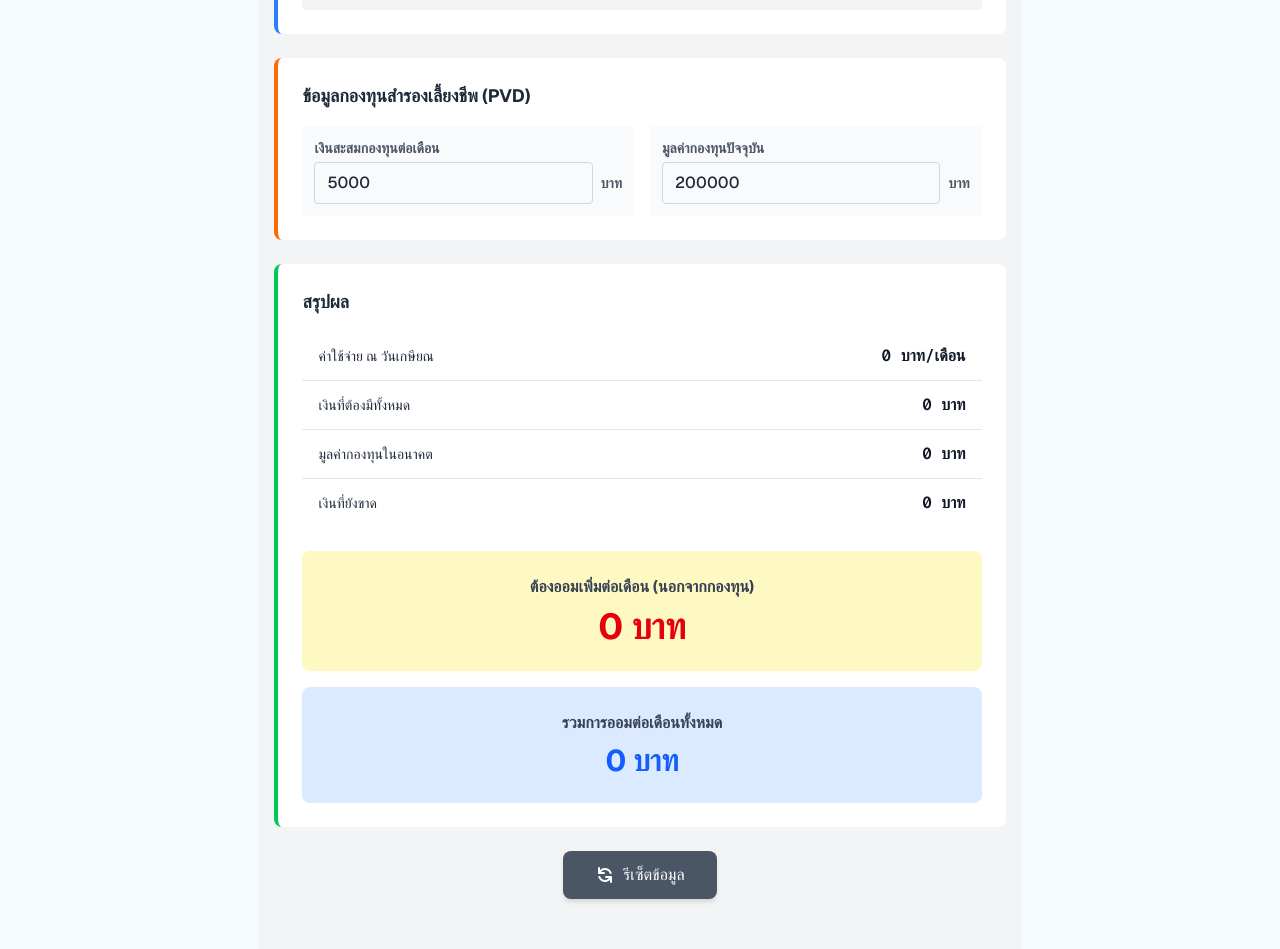
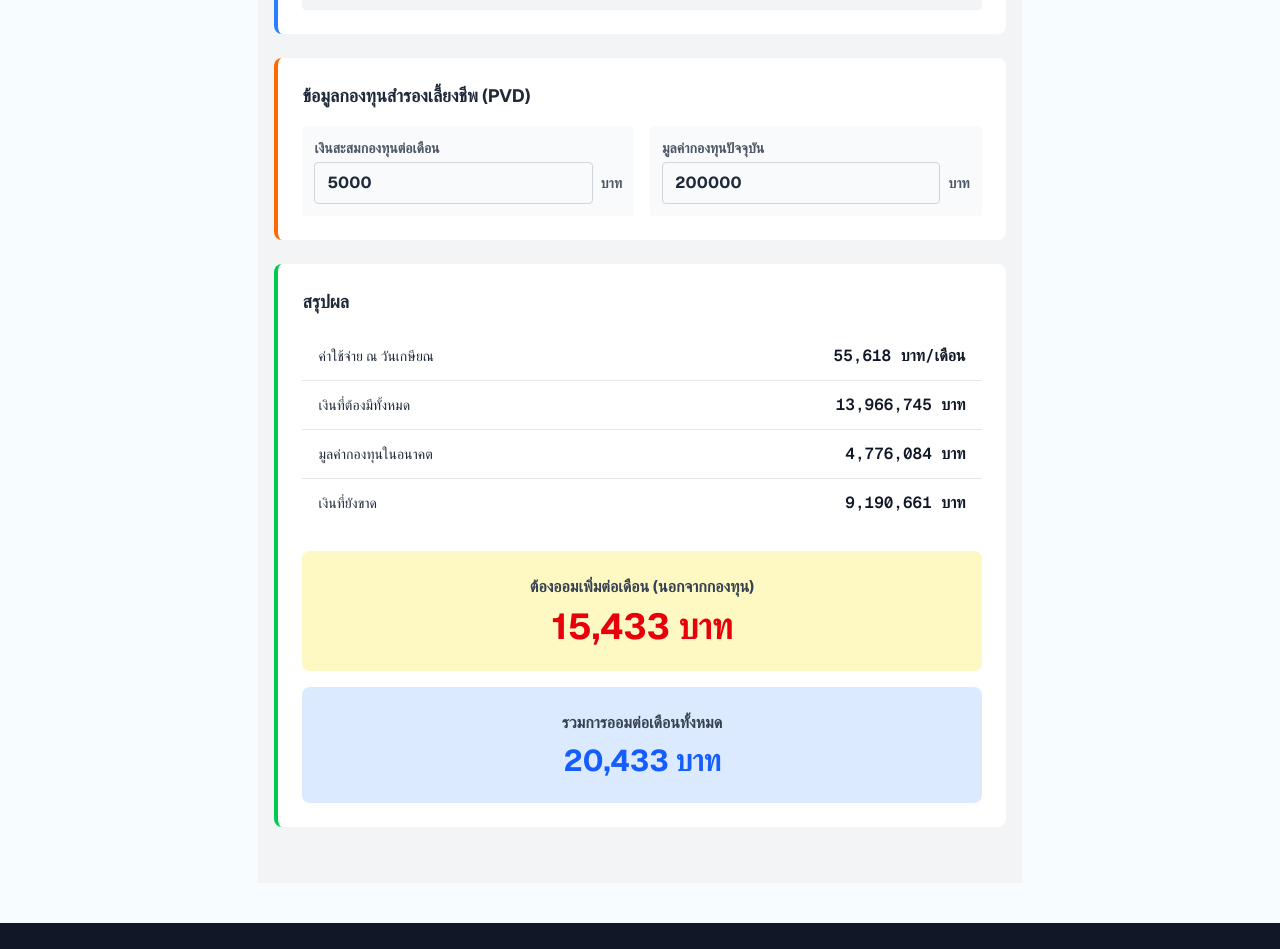
Before and after one commit to Games437/FiscalForce, a Next.js app: page /Components/retirement in a window 1280 px wide. Shown: the part 980-1929 px from the top of the page. Built offline with nearby package versions, Linux system fonts and the light colour scheme.

Commit message:
FiscalForce-v0.6.1

```diff
--- a/src/app/Components/retirement/page.tsx
+++ b/src/app/Components/retirement/page.tsx
@@ -2,16 +2,16 @@
 
 import React, { useState, useMemo, useCallback, memo } from 'react';
 
-// ✅ InputField แก้ให้ไม่ขยับ layout ตอนพิมพ์
-const InputField = memo(({ label, keyName, suffix = "", value, onChange }: any) => {
-  const handleInput = (e: React.ChangeEvent<HTMLInputElement>) => {
-    const val = e.target.value;
-    // อนุญาตให้พิมพ์ได้เฉพาะตัวเลข จุด ทศนิยม
-    if (/^-?\d*\.?\d*$/.test(val) || val === "") {
-      onChange(keyName, val);
-    }
-  };
+// ✅ ย้าย InputField ออกมานอก RetirementPlan
+interface InputFieldProps {
+  label: string;
+  keyName: string;
+  suffix?: string;
+  value: string;
+  onChange: (key: string, value: string) => void;
+}
 
+const InputField = memo(({ label, keyName, suffix = "", value, onChange }: InputFieldProps) => {
   return (
     <div className="bg-gray-50 p-3 rounded">
       <label className="text-sm text-gray-600 block mb-1">{label}</label>
@@ -20,14 +20,12 @@ const InputField = memo(({ label, keyName, suffix = "", value, onChange }: any)
           type="text"
           inputMode="decimal"
           value={value}
-          onChange={handleInput}
-          className="flex-1 min-w-0 w-full px-3 py-2 border border-gray-300 rounded
+          onChange={(e) => onChange(keyName, e.target.value)}
+          className="w-full px-3 py-2 border border-gray-300 rounded
                      focus:outline-none focus:ring-2 focus:ring-blue-500
-                     text-gray-800 font-medium"
+                     font-bold text-gray-800"
         />
-        {suffix && (
-          <span className="text-sm text-gray-600 whitespace-nowrap">{suffix}</span>
-        )}
+        {suffix && <span className="text-sm text-gray-600 whitespace-nowrap">{suffix}</span>}
       </div>
     </div>
   );
@@ -35,33 +33,24 @@ const InputField = memo(({ label, keyName, suffix = "", value, onChange }: any)
 InputField.displayName = "InputField";
 
 export default function RetirementPlan() {
-  const defaultInputs = {
-    currentAge: "0",
-    retireAge: "0",
-    lifeExpectancy: "0",
-    currentExpense: "0",
+  const [inputs, setInputs] = useState({
+    currentAge: "35",
+    retireAge: "60",
+    lifeExpectancy: "85",
+    currentExpense: "30000",
     inflationRate: "2.5",
     salaryGrowth: "3.0",
     returnAfterRetire: "4.0",
     pvdReturn: "5.0",
     pvdMonthly: "5000",
     pvdCurrent: "200000",
-  };
-
-  const [inputs, setInputs] = useState(defaultInputs);
+  });
 
   const handleChange = useCallback((key: string, value: string) => {
     setInputs(prev => ({ ...prev, [key]: value }));
   }, []);
 
-  const handleReset = useCallback(() => {
-    setInputs(defaultInputs);
-  }, []);
-
-  const toNumber = (v: string) => {
-    const num = parseFloat(v);
-    return isNaN(num) ? 0 : num;
-  };
+  const toNumber = (v: string) => parseFloat(v) || 0;
 
   const results = useMemo(() => {
     const currentAge = toNumber(inputs.currentAge);
@@ -74,20 +63,6 @@ export default function RetirementPlan() {
     const pvdReturn = toNumber(inputs.pvdReturn);
     const pvdMonthly = toNumber(inputs.pvdMonthly);
     const pvdCurrent = toNumber(inputs.pvdCurrent);
-
-    if (!retireAge || !lifeExpectancy || !currentExpense) {
-      return {
-        yearsToRetire: 0,
-        yearsAfterRetire: 0,
-        futureExpense: 0,
-        realRate: 0,
-        totalNeeded: 0,
-        totalPVD: 0,
-        shortage: 0,
-        additionalSavings: 0,
-        totalMonthlySavings: 0,
-      };
-    }
 
     const yearsToRetire = retireAge - currentAge;
     const yearsAfterRetire = lifeExpectancy - retireAge;
@@ -108,10 +83,7 @@ export default function RetirementPlan() {
     if (Math.abs(rMonthly - gMonthly) < 0.0001) {
       pvdMonthlySavings = pvdMonthly * monthsToRetire * Math.pow(1 + rMonthly, monthsToRetire);
     } else {
-      const factor =
-        (Math.pow(1 + rMonthly, monthsToRetire) -
-          Math.pow(1 + gMonthly, monthsToRetire)) /
-        (rMonthly - gMonthly);
+      const factor = (Math.pow(1 + rMonthly, monthsToRetire) - Math.pow(1 + gMonthly, monthsToRetire)) / (rMonthly - gMonthly);
       pvdMonthlySavings = pvdMonthly * factor;
     }
 
@@ -134,7 +106,7 @@ export default function RetirementPlan() {
   }, [inputs]);
 
   const formatNumber = (num: number) =>
-    new Intl.NumberFormat("th-TH", { maximumFractionDigits: 0 }).format(num);
+    new Intl.NumberFormat('th-TH', { maximumFractionDigits: 0 }).format(num);
 
   return (
     <div className="min-h-screen bg-gray-100 py-8 px-4">
@@ -146,7 +118,7 @@ export default function RetirementPlan() {
         {/* ข้อมูลพื้นฐาน */}
         <div className="bg-white rounded-lg p-6 mb-6 border-l-4 border-blue-500">
           <h2 className="text-lg font-bold text-gray-800 mb-4">ข้อมูลพื้นฐาน</h2>
-          <div className="grid grid-cols-1 md:grid-cols-2 gap-4 items-start">
+          <div className="grid grid-cols-1 md:grid-cols-2 gap-4">
             <InputField label="อายุปัจจุบัน" keyName="currentAge" value={inputs.currentAge} onChange={handleChange} suffix="ปี" />
             <InputField label="อายุเกษียณ" keyName="retireAge" value={inputs.retireAge} onChange={handleChange} suffix="ปี" />
             <InputField label="อายุขัย" keyName="lifeExpectancy" value={inputs.lifeExpectancy} onChange={handleChange} suffix="ปี" />
@@ -165,7 +137,7 @@ export default function RetirementPlan() {
         {/* อัตราต่างๆ */}
         <div className="bg-white rounded-lg p-6 mb-6 border-l-4 border-blue-500">
           <h2 className="text-lg font-bold text-gray-800 mb-4">อัตราต่างๆ</h2>
-          <div className="grid grid-cols-1 md:grid-cols-2 gap-4 items-start">
+          <div className="grid grid-cols-1 md:grid-cols-2 gap-4">
             <InputField label="อัตราเงินเฟ้อ" keyName="inflationRate" value={inputs.inflationRate} onChange={handleChange} suffix="%" />
             <InputField label="การเพิ่มเงินเดือน" keyName="salaryGrowth" value={inputs.salaryGrowth} onChange={handleChange} suffix="%" />
             <InputField label="ผลตอบแทนหลังเกษียณ" keyName="returnAfterRetire" value={inputs.returnAfterRetire} onChange={handleChange} suffix="%" />
@@ -180,7 +152,7 @@ export default function RetirementPlan() {
         {/* PVD */}
         <div className="bg-white rounded-lg p-6 mb-6 border-l-4 border-orange-500">
           <h2 className="text-lg font-bold text-gray-800 mb-4">ข้อมูลกองทุนสำรองเลี้ยงชีพ (PVD)</h2>
-          <div className="grid grid-cols-1 md:grid-cols-2 gap-4 items-start">
+          <div className="grid grid-cols-1 md:grid-cols-2 gap-4">
             <InputField label="เงินสะสมกองทุนต่อเดือน" keyName="pvdMonthly" value={inputs.pvdMonthly} onChange={handleChange} suffix="บาท" />
             <InputField label="มูลค่ากองทุนปัจจุบัน" keyName="pvdCurrent" value={inputs.pvdCurrent} onChange={handleChange} suffix="บาท" />
           </div>
@@ -208,20 +180,6 @@ export default function RetirementPlan() {
             <div className="text-3xl font-bold text-blue-600">{formatNumber(results.totalMonthlySavings)} บาท</div>
           </div>
         </div>
-
-        {/* ปุ่มรีเซ็ต */}
-        <div className="flex justify-center pb-8">
-          <button
-            onClick={handleReset}
-            className="px-8 py-3 bg-gray-600 hover:bg-gray-700 text-white font-medium rounded-lg
-                       transition-colors duration-200 flex items-center gap-2 shadow-md"
-          >
-            <svg xmlns="http://www.w3.org/2000/svg" className="h-5 w-5" viewBox="0 0 20 20" fill="currentColor">
-              <path fillRule="evenodd" d="M4 2a1 1 0 011 1v2.101a7.002 7.002 0 0111.601 2.566 1 1 0 11-1.885.666A5.002 5.002 0 005.999 7H9a1 1 0 010 2H4a1 1 0 01-1-1V3a1 1 0 011-1zm.008 9.057a1 1 0 011.276.61A5.002 5.002 0 0014.001 13H11a1 1 0 110-2h5a1 1 0 011 1v5a1 1 0 11-2 0v-2.101a7.002 7.002 0 01-11.601-2.566 1 1 0 01.61-1.276z" clipRule="evenodd" />
-            </svg>
-            รีเซ็ตข้อมูล
-          </button>
-        </div>
       </div>
     </div>
   );
```
